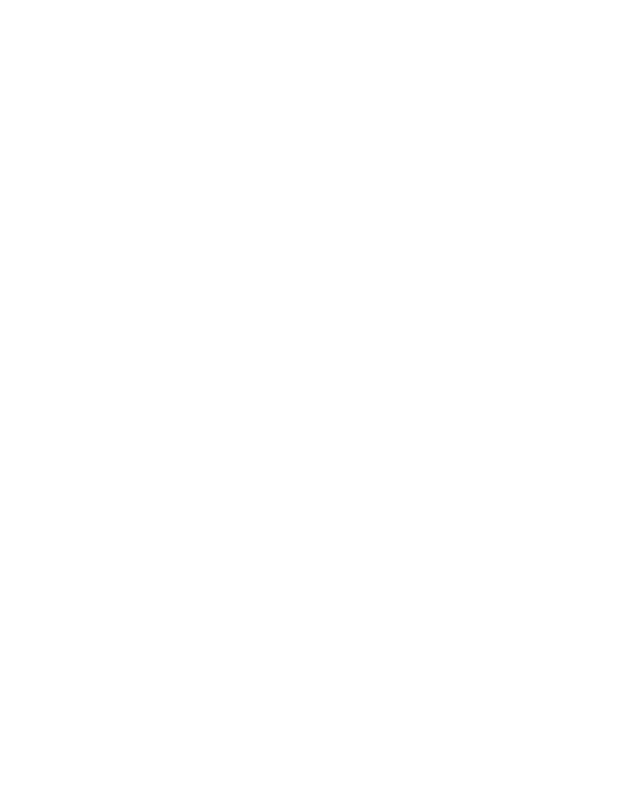
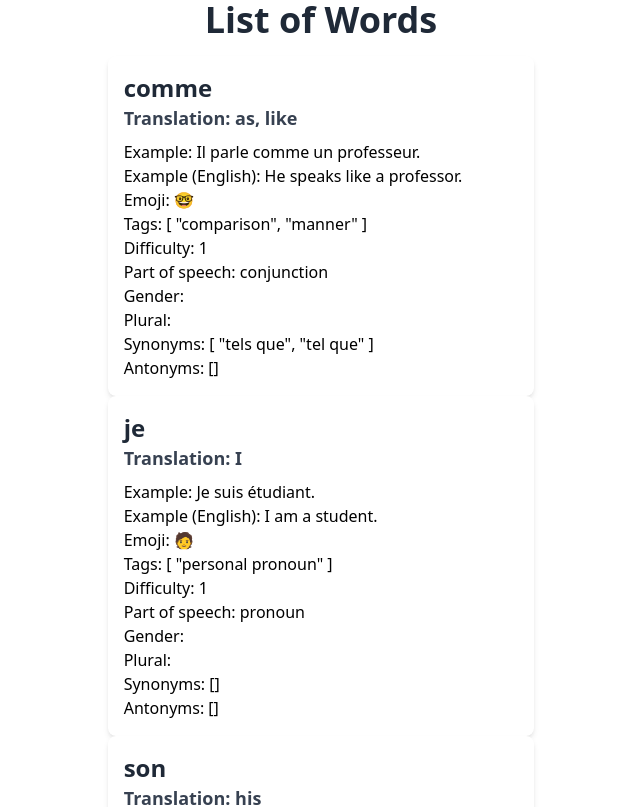
Before and after one commit to XDGFX/LingoBolt, a Vue app: page / in a window 1280 px wide. Shown: the top 807 px of the page, without its empty margins (319-959 px from the left). Built offline with nearby package versions, Linux system fonts and the light colour scheme.

Commit message:
Initial app with styles

```diff
--- a/package.json
+++ b/package.json
@@ -12,6 +12,9 @@
     },
     "devDependencies": {
         "@vitejs/plugin-vue": "^4.0.0",
+        "autoprefixer": "^10.4.13",
+        "postcss": "^8.4.20",
+        "tailwindcss": "^3.2.4",
         "vite": "^4.0.0"
     }
 }
--- /dev/null
+++ b/postcss.config.js
@@ -0,0 +1,6 @@
+module.exports = {
+  plugins: {
+    tailwindcss: {},
+    autoprefixer: {},
+  },
+}
--- a/src/App.vue
+++ b/src/App.vue
@@ -1,12 +1,34 @@
 <template>
-  <div id="app">
-    <!-- Add your HTML here -->
+  <div id="app" class="flex flex-col items-center">
+    <h1 class="text-4xl font-bold text-gray-800 mb-4">List of Words</h1>
+    <ul class="w-full md:w-3/4 lg:w-1/2 xl:w-1/3 mb-4">
+      <li class="p-4 bg-white rounded-lg shadow-md" v-for="word in words" :key="word.word">
+        <h3 class="text-2xl font-bold text-gray-800">{{ word.word }}</h3>
+        <p class="text-lg font-semibold text-gray-700 mb-2">Translation: {{ word.translation }}</p>
+        <p>Example: {{ word.example }}</p>
+        <p>Example (English): {{ word.example_en }}</p>
+        <p>Emoji: {{ word.emoji }}</p>
+        <p>Tags: {{ word.tags }}</p>
+        <p>Difficulty: {{ word.difficulty }}</p>
+        <p>Part of speech: {{ word.part_of_speech }}</p>
+        <p>Gender: {{ word.gender }}</p>
+        <p>Plural: {{ word.plural }}</p>
+        <p>Synonyms: {{ word.synonyms }}</p>
+        <p>Antonyms: {{ word.antonyms }}</p>
+      </li>
+    </ul>
   </div>
 </template>
 
 <script>
+import words from '@/french.json'
+
 export default {
-  // Add your component logic here
+  data() {
+    return {
+      words: words
+    }
+  }
 }
 </script>
 
--- a/src/assets/main.css
+++ b/src/assets/main.css
@@ -0,0 +1,3 @@
+@tailwind base;
+@tailwind components;
+@tailwind utilities;
--- /dev/null
+++ b/tailwind.config.js
@@ -0,0 +1,8 @@
+/** @type {import('tailwindcss').Config} */
+module.exports = {
+    content: ["./index.html", "./src/**/*.vue"],
+    theme: {
+        extend: {},
+    },
+    plugins: [],
+};
```
Also changed, not shown: src/main.js (+4 -4 lines), 1 other file (tests, documents, lock files or other folders).
